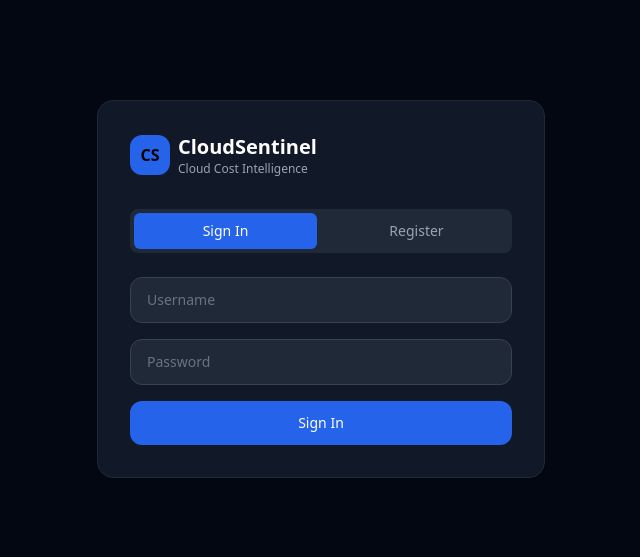
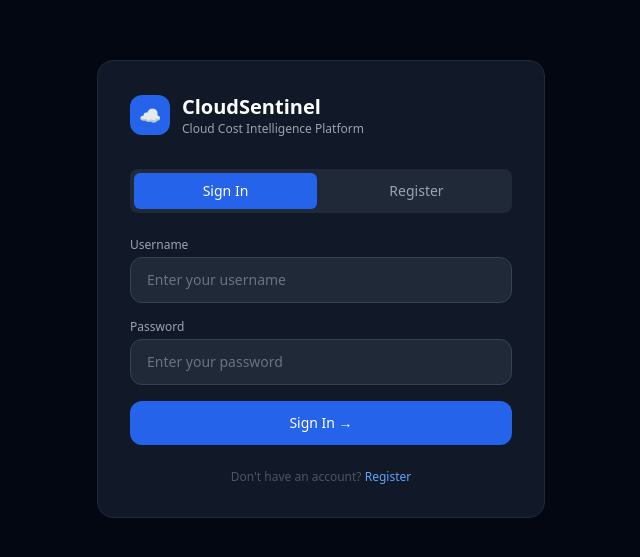
Before and after one commit to Yuvraj404s/CloudSentinel-SaaS, a React (Vite) app in the folder frontend/: page /login in a window 1280 px wide. Shown: the part 111-668 px from the top of the page, without its empty margins (319-959 px from the left). Built offline with nearby package versions, Linux system fonts and the light colour scheme.

Commit message:
Improve: frontend/src/pages/Login.jsx

```diff
--- a/frontend/src/pages/Login.jsx
+++ b/frontend/src/pages/Login.jsx
@@ -20,46 +20,75 @@ export default function Login() {
       login(data.token, data.username);
       navigate("/");
     } catch (err) {
-      setError(err.response?.data?.message || "Something went wrong");
+      // Show exact backend error message
+      const msg = err.response?.data?.message || err.response?.data?.error || "Something went wrong. Please try again.";
+      setError(msg);
     } finally { setLoading(false); }
   };
 
   return (
     <div className="min-h-screen bg-gray-950 flex items-center justify-center px-4">
       <div className="w-full max-w-md bg-gray-900 rounded-2xl p-8 border border-gray-800">
-        <div className="flex items-center gap-2 mb-8">
-          <div className="w-10 h-10 rounded-xl bg-blue-600 flex items-center justify-center font-bold">CS</div>
+        <div className="flex items-center gap-3 mb-8">
+          <div className="w-10 h-10 rounded-xl bg-blue-600 flex items-center justify-center font-bold text-lg">☁</div>
           <div>
             <h1 className="font-bold text-xl text-white">CloudSentinel</h1>
-            <p className="text-xs text-gray-400">Cloud Cost Intelligence</p>
+            <p className="text-xs text-gray-400">Cloud Cost Intelligence Platform</p>
           </div>
         </div>
+
         <div className="flex gap-2 mb-6 bg-gray-800 p-1 rounded-lg">
           {["login","register"].map(m => (
-            <button key={m} onClick={() => setMode(m)}
+            <button key={m} onClick={() => { setMode(m); setError(""); }}
               className={`flex-1 py-2 rounded-md text-sm font-medium transition ${mode===m?"bg-blue-600 text-white":"text-gray-400 hover:text-white"}`}>
               {m === "login" ? "Sign In" : "Register"}
             </button>
           ))}
         </div>
-        {error && <div className="mb-4 p-3 bg-red-900/50 border border-red-700 rounded-lg text-red-300 text-sm">{error}</div>}
+
+        {error && (
+          <div className="mb-4 p-3 bg-red-900/50 border border-red-700 rounded-lg text-red-300 text-sm flex items-start gap-2">
+            <span className="mt-0.5">⚠️</span>
+            <span>{error}</span>
+          </div>
+        )}
+
         <form onSubmit={handleSubmit} className="space-y-4">
+          <div>
+            <label className="text-xs text-gray-400 mb-1 block">Username</label>
             <input value={form.username} onChange={e=>setForm({...form,username:e.target.value})}
-            placeholder="Username" required
+              placeholder="Enter your username" required
               className="w-full bg-gray-800 border border-gray-700 rounded-xl px-4 py-3 text-sm text-white placeholder-gray-500 outline-none focus:border-blue-500 transition" />
+          </div>
           {mode === "register" && (
+            <div>
+              <label className="text-xs text-gray-400 mb-1 block">Email</label>
               <input value={form.email} onChange={e=>setForm({...form,email:e.target.value})}
-              placeholder="Email" type="email" required
+                placeholder="Enter your email" type="email" required
                 className="w-full bg-gray-800 border border-gray-700 rounded-xl px-4 py-3 text-sm text-white placeholder-gray-500 outline-none focus:border-blue-500 transition" />
+            </div>
           )}
+          <div>
+            <label className="text-xs text-gray-400 mb-1 block">Password</label>
             <input value={form.password} onChange={e=>setForm({...form,password:e.target.value})}
-            placeholder="Password" type="password" required
+              placeholder={mode === "register" ? "Min. 6 characters" : "Enter your password"}
+              type="password" required
               className="w-full bg-gray-800 border border-gray-700 rounded-xl px-4 py-3 text-sm text-white placeholder-gray-500 outline-none focus:border-blue-500 transition" />
+          </div>
           <button type="submit" disabled={loading}
-            className="w-full bg-blue-600 hover:bg-blue-500 disabled:opacity-50 text-white font-medium py-3 rounded-xl transition text-sm">
-            {loading ? "Please wait..." : mode === "login" ? "Sign In" : "Create Account"}
+            className="w-full bg-blue-600 hover:bg-blue-500 disabled:opacity-50 text-white font-medium py-3 rounded-xl transition text-sm flex items-center justify-center gap-2">
+            {loading ? (
+              <><span className="w-4 h-4 border-2 border-white border-t-transparent rounded-full animate-spin" />
+              Please wait...</>
+            ) : mode === "login" ? "Sign In →" : "Create Account →"}
           </button>
         </form>
+
+        <p className="text-center text-xs text-gray-600 mt-6">
+          {mode === "login" ? "Don't have an account? " : "Already have an account? "}
+          <button onClick={() => { setMode(mode==="login"?"register":"login"); setError(""); }}
+            className="text-blue-400 hover:underline">{mode === "login" ? "Register" : "Sign In"}</button>
+        </p>
       </div>
     </div>
   );
```
Lines whose indentation alone changed are shown as unchanged.
